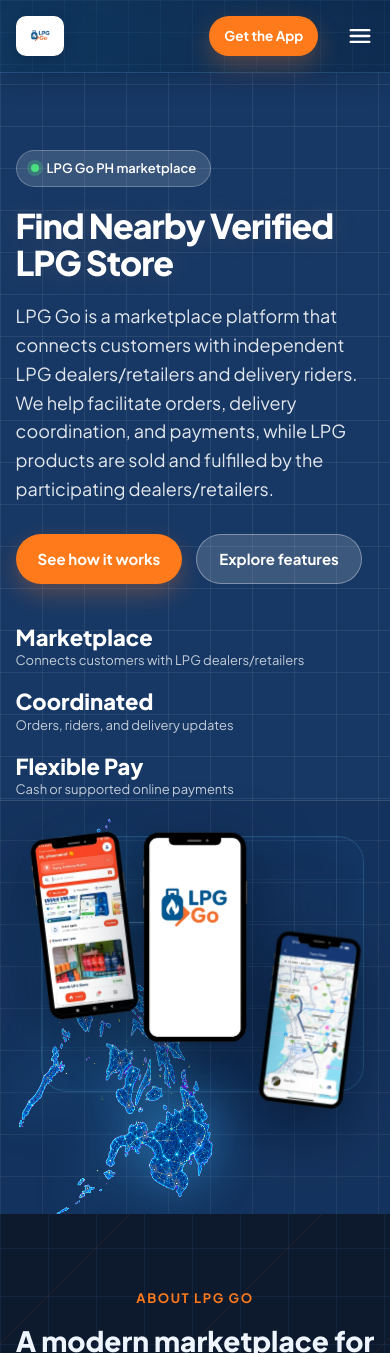
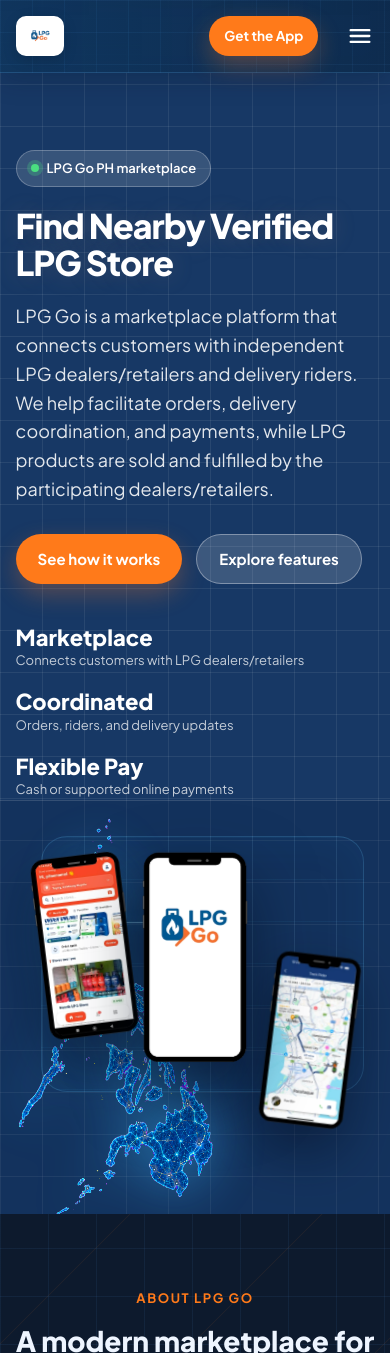
Before and after one commit to mrHeinrichh/LPG-Go-WebPage, a Next.js app: page / in a window 390 px wide. Shown: the top 1353 px of the page. Built offline with nearby package versions, Linux system fonts and the light colour scheme.

Commit message:
Lower hero phone artwork

```diff
--- a/app/globals.css
+++ b/app/globals.css
@@ -743,6 +743,7 @@
 }
 .hero-device {
   --parallax-y: 0px;
+  --phone-offset-y: 32px;
   position: absolute;
   z-index: 2;
   aspect-ratio: 241 / 476;
@@ -763,7 +764,7 @@
   left: 6%;
   bottom: 8%;
   width: 27%;
-  transform: translate3d(0, var(--parallax-y), 0) rotate(-7deg);
+  transform: translate3d(0, calc(var(--parallax-y) + var(--phone-offset-y)), 0) rotate(-7deg);
 }
 .hero-device-customer img {
   animation-delay: -1.4s;
@@ -774,7 +775,7 @@
   bottom: 2%;
   width: 31%;
   aspect-ratio: 247 / 484;
-  transform: translate3d(-50%, var(--parallax-y), 0);
+  transform: translate3d(-50%, calc(var(--parallax-y) + var(--phone-offset-y)), 0);
 }
 .hero-device-logo img {
   animation-delay: -0.4s;
@@ -784,7 +785,7 @@
   right: 5%;
   bottom: 8%;
   width: 27%;
-  transform: translate3d(0, var(--parallax-y), 0) rotate(7deg);
+  transform: translate3d(0, calc(var(--parallax-y) + var(--phone-offset-y)), 0) rotate(7deg);
 }
 .hero-device-tracking img {
   animation-delay: -2.6s;
@@ -2229,6 +2230,9 @@
 @media (max-width: 900px) {
   .hero .wrap {
     grid-template-columns: 1fr;
+  }
+  .hero-device {
+    --phone-offset-y: 20px;
   }
   .hero-scene {
     display: block;
```
